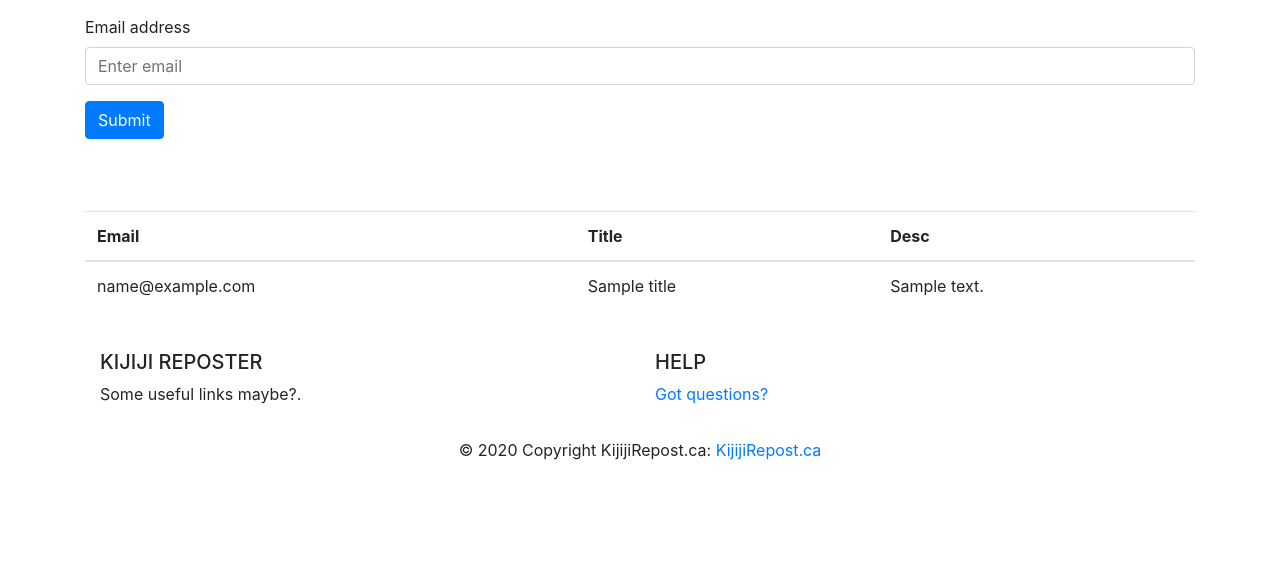
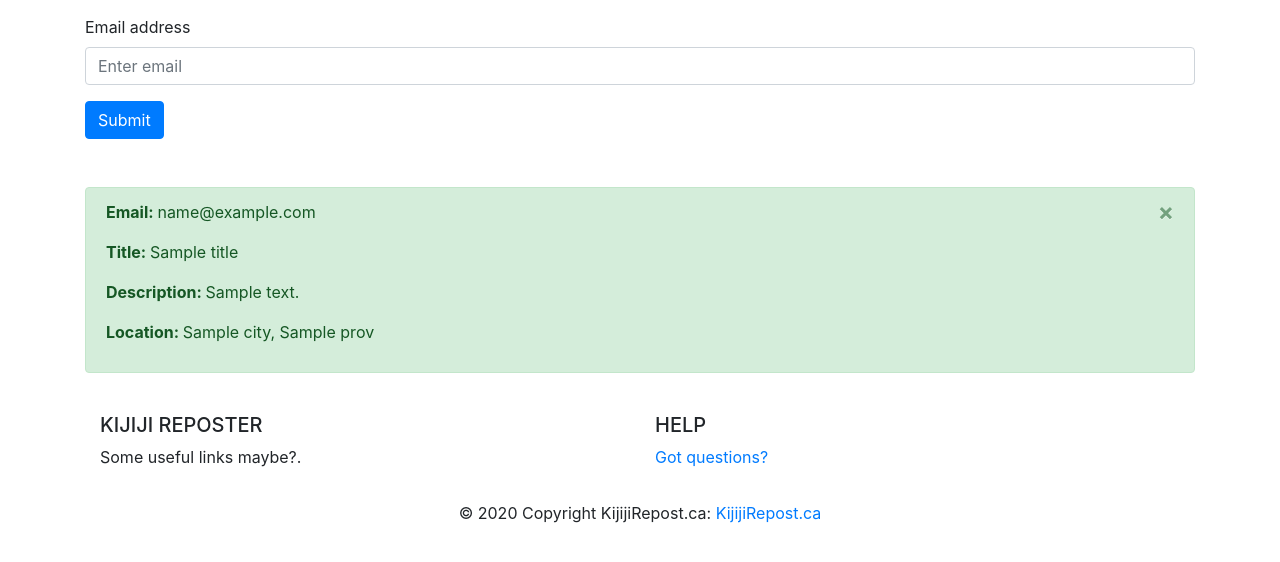
Before and after one commit to getsec/KijijiServices, a Flask app: template frontend/templates/query_output.html in a window 1280 px wide. Shown: the part 154-716 px from the top of the page. Run offline with Flask 2, Linux system fonts and the light colour scheme; the template is opened without the code that fills it: most values are stand-ins (such as "Sample title", 1, 10 or a date in 2020); some libraries are stand-ins or nearby versions.

Commit message:
frontend:

```diff
--- a/frontend/app.py
+++ b/frontend/app.py
@@ -8,6 +8,10 @@
 app.secret_key = "MySuperSecretKey123123123"
 table_name = "my-flask-app-dev"
 app.IMAGE_UPLOADS = "image_uploads"
+
+def short(str):
+    for i in range(0, len(str), 64):
+        return str[i:i+64]
 
 
 # use decorators to link the function to a url
@@ -74,7 +78,9 @@
             email = items[0]['uuid']
             title = items[0]['ad_title']
             desc  = items[0]['ad_desc']
+            prov  = items[0]['province']
+            city  = items[0]['city']
 
-            return render_template("query_output.html", email=email, title=title, desc=desc)
+            return render_template("query_output.html", email=email, title=title, desc=short(desc) + " ...", city=city, prov=prov)
         except:
             return render_template("query_output_empty.html")
--- a/frontend/templates/query_output.html
+++ b/frontend/templates/query_output.html
@@ -21,28 +21,18 @@
   </p></div>
    <button type="submit" class="btn btn-primary" value="submit">Submit</button>
 </form>
-</br>
-</br>
-</br>
-
-<div>
-<table class="table">
-  <thead>
-    <tr>
-      <th scope="col">Email</th>
-      <th scope="col">Title</th>
-      <th scope="col">Desc</th>
-    </tr>
-  </thead>
-  <tbody>
-    <tr>
-      <td>{{email}}</td>
-      <td>{{title}}</td>
-      <td>{{desc}}</td>
+</br></br>
+<div class="alert alert-success alert-dismissible fade show" role="alert">
+  <p><strong>Email: </strong> {{email}}</p>
+  <p><strong>Title: </strong> {{title}}</p>
+  <p><strong>Description: </strong> {{desc}}</p>
+  <p><strong>Location: </strong> {{city}}, {{prov}}</p>
+  <button type="button" class="close" data-dismiss="alert" aria-label="Close">
+    <span aria-hidden="true">&times;</span>
+  </button>
+</div>
 
 
-  </tbody>
-</table>
-</div
+
 
 {% endblock %}
--- a/frontend/templates/query_output_empty.html
+++ b/frontend/templates/query_output_empty.html
@@ -12,7 +12,7 @@
 <script src="https://cdnjs.cloudflare.com/ajax/libs/popper.js/1.16.0/umd/popper.min.js"></script>
 
 
- <form action = "http://localhost:5000/check_ads" method = "POST" enctype="multipart/form-data">
+ <form action = "/check_ads" method = "POST" enctype="multipart/form-data">
   <div class="form-group">
   <p>
     <label for="exampleInputEmail1">Email address</label>
```
